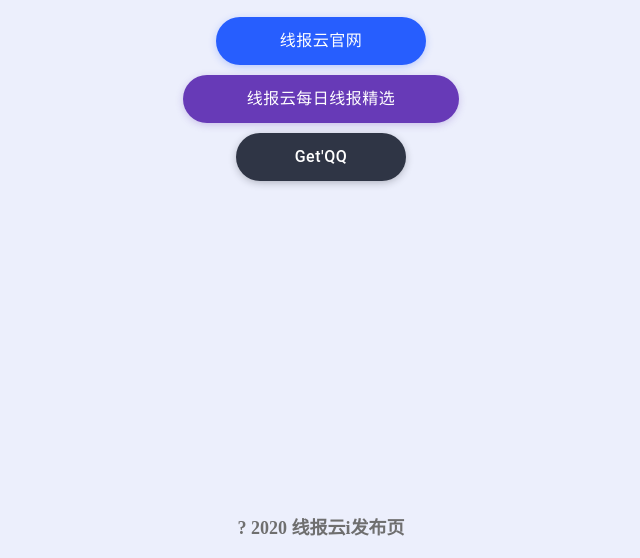
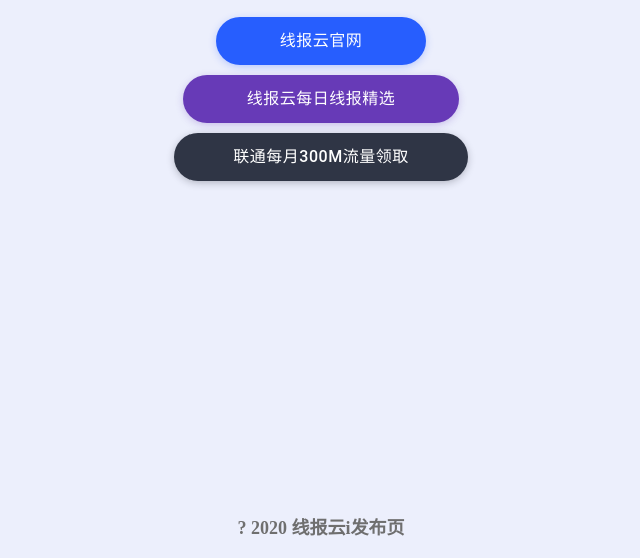
Before and after one commit to xianbaoyun/Home, a plain HTML site: page index.html in a window 1280 px wide. Shown: the part 250-808 px from the top of the page, without its empty margins (319-959 px from the left). Drawn offline with nearby package versions, Linux system fonts and the light colour scheme.

Commit message:
Update index.html

```diff
--- a/index.html
+++ b/index.html
@@ -21,7 +21,7 @@
     <div class="lz" style="margin-top: 10px;">
         <center><a href="http://xianbaoyun.cc" target="_blank"><button class="button" style="padding-left: 64px;padding-right: 64px;">线报云官网</button></a>
         <a href="http://ed.xianbaoyun.cc" target="_blank"><button class="button drive white" style="padding-left: 64px;padding-right: 64px;margin-top: 10px;margin-bottom: 10px;">线报云每日线报精选</button></a>
-        <a href="https://wpa.qq.com/msgrd?v=3&uin=2904306586&site=%E7%A7%91%E5%AD%A6%E5%88%80&menu=yes&from=discuz" target="_blank"><button class="button smoke dark" style="padding-left: 59px;padding-right: 59px;">Get'QQ</button></a></center>
+        <a href="http://300m.xoia.cf" target="_blank"><button class="button smoke dark" style="padding-left: 59px;padding-right: 59px;">联通每月300M流量领取</button></a></center>
     </div>
     <footer>
         <h2 style="color: #6f6f6f;"><center>? 2020 <a href="https://i.xianbaoyun.cc" target="_blank" style="color: #6f6f6f;">线报云i发布页</a></center></h2>
```
